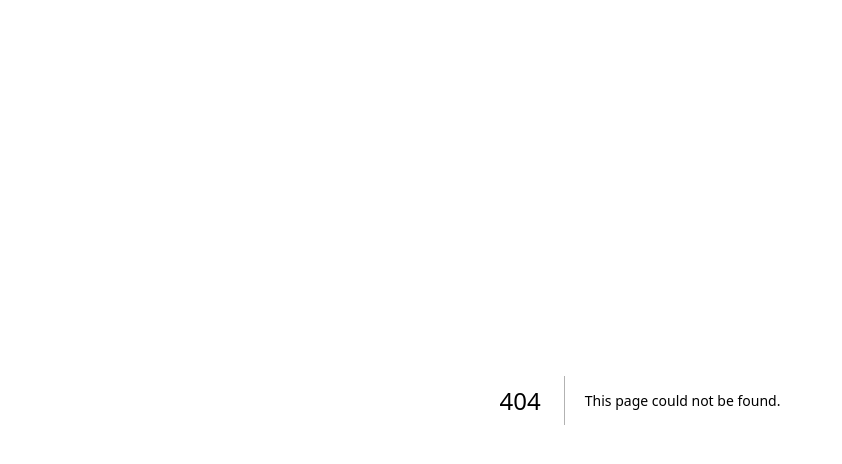
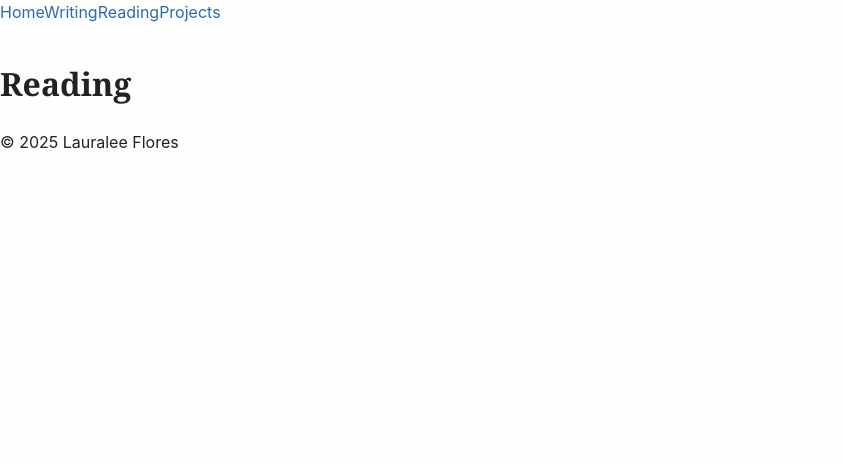
Before and after one commit to flores8/lauralee.space, a Next.js app: page /reading in a window 1280 px wide. Before the commit this address had no page. Shown: the top 464 px of the page, without its empty margins (0-842 px from the left). Built offline with nearby package versions, Linux system fonts and the light colour scheme.

Commit message:
set up basic structure of app

```diff
--- a/app/globals.css
+++ b/app/globals.css
@@ -1,42 +1,22 @@
-:root {
-  --background: #ffffff;
-  --foreground: #171717;
+/* globals.css */
+body {
+  font-family: Inter, system-ui, sans-serif;
+  background: #fefefe;
+  color: #222;
+  margin: 0;
+  line-height: 1.6;
 }
 
-@media (prefers-color-scheme: dark) {
-  :root {
-    --background: #0a0a0a;
-    --foreground: #ededed;
-  }
-}
-
-html,
-body {
-  max-width: 100vw;
-  overflow-x: hidden;
-}
-
-body {
-  color: var(--foreground);
-  background: var(--background);
-  font-family: Arial, Helvetica, sans-serif;
-  -webkit-font-smoothing: antialiased;
-  -moz-osx-font-smoothing: grayscale;
-}
-
-* {
-  box-sizing: border-box;
-  padding: 0;
-  margin: 0;
+h1, h2, h3 {
+  font-family: 'Georgia', serif;
+  margin-top: 2rem;
 }
 
 a {
-  color: inherit;
+  color: #2b6cb0;
   text-decoration: none;
 }
 
-@media (prefers-color-scheme: dark) {
-  html {
-    color-scheme: dark;
-  }
+a:hover {
+  text-decoration: underline;
 }
--- a/app/layout.tsx
+++ b/app/layout.tsx
@@ -1,31 +1,26 @@
-import type { Metadata } from "next";
-import { Geist, Geist_Mono } from "next/font/google";
-import "./globals.css";
-
-const geistSans = Geist({
-  variable: "--font-geist-sans",
-  subsets: ["latin"],
-});
-
-const geistMono = Geist_Mono({
-  variable: "--font-geist-mono",
-  subsets: ["latin"],
-});
+// app/layout.tsx
+import './globals.css';
+import type { Metadata } from 'next';
 
 export const metadata: Metadata = {
-  title: "Create Next App",
-  description: "Generated by create next app",
+  title: 'lauralee.space',
+  description: 'A personal playground for writing, reading, and creative experiments.',
 };
 
-export default function RootLayout({
-  children,
-}: Readonly<{
-  children: React.ReactNode;
-}>) {
+export default function RootLayout({ children }: { children: React.ReactNode }) {
   return (
     <html lang="en">
-      <body className={`${geistSans.variable} ${geistMono.variable}`}>
-        {children}
+      <body>
+        <header className="p-6 border-b">
+          <nav className="flex gap-6 text-sm">
+            <a href="/">Home</a>
+            <a href="/writing">Writing</a>
+            <a href="/reading">Reading</a>
+            <a href="/projects">Projects</a>
+          </nav>
+        </header>
+        <main className="p-6 max-w-2xl mx-auto">{children}</main>
+        <footer className="p-6 text-xs text-center text-gray-500">© {new Date().getFullYear()} Lauralee Flores</footer>
       </body>
     </html>
   );
--- /dev/null
+++ b/app/projects/page.tsx
@@ -0,0 +1,4 @@
+// app/writing/page.tsx
+export default function ProjectsPage() {
+  return <h1 className="text-2xl font-serif">Projects</h1>;
+}
--- /dev/null
+++ b/app/reading/page.tsx
@@ -0,0 +1,4 @@
+// app/writing/page.tsx
+export default function ReadingPage() {
+  return <h1 className="text-2xl font-serif">Reading</h1>;
+}
--- /dev/null
+++ b/app/writing/page.tsx
@@ -0,0 +1,4 @@
+// app/writing/page.tsx
+export default function WritingPage() {
+  return <h1 className="text-2xl font-serif">Writing</h1>;
+}
```
Also changed, not shown: app/page.tsx (+8 -92 lines).
